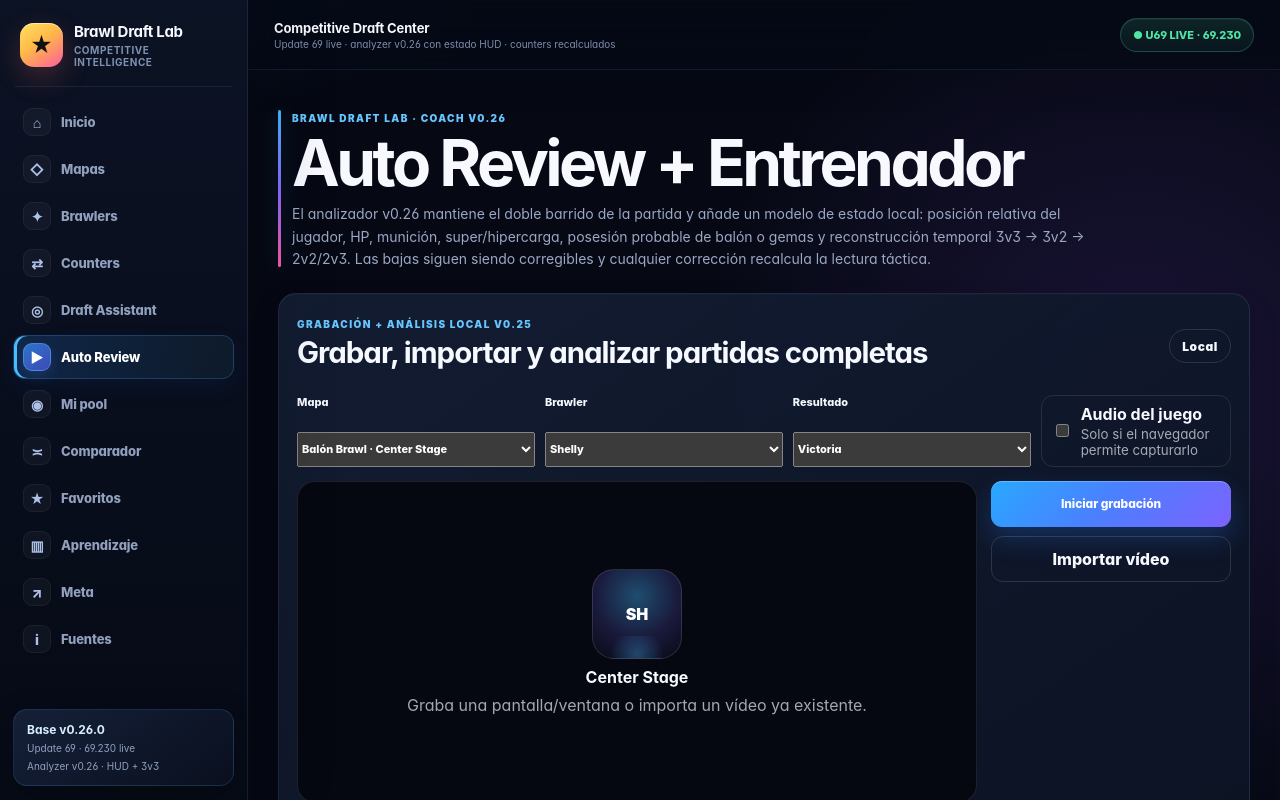
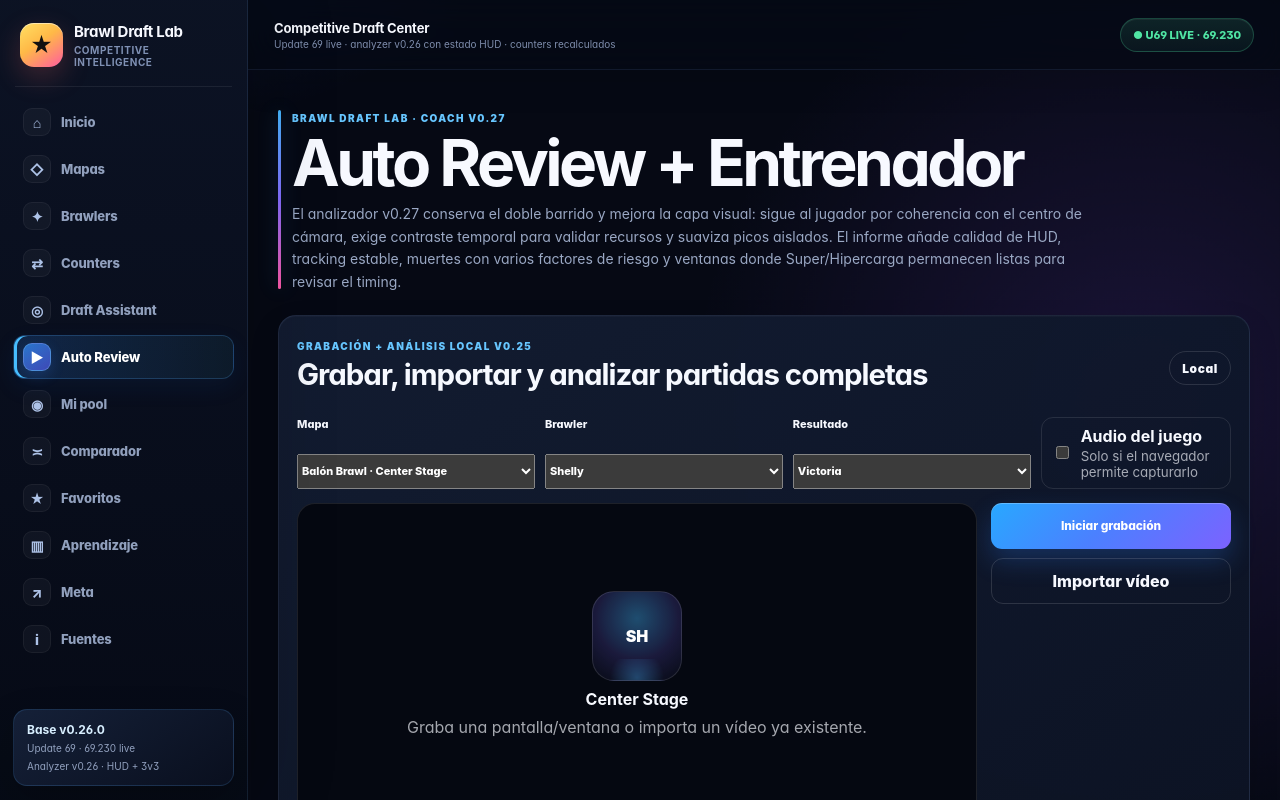
Before and after one commit to Raixerx1/Brawl-Stars-Lab-, a Next.js app: page /live in a window 1280 px wide. Shown: the top 800 px of the page. Built offline with nearby package versions, Linux system fonts and the light colour scheme; no server answers.

Commit message:
chore: surface analyzer v0.27 on Auto Review

```diff
--- a/src/app/live/page.tsx
+++ b/src/app/live/page.tsx
@@ -13,15 +13,15 @@
 
 export const metadata: Metadata = {
   title: "Auto Review y Entrenador",
-  description: "Análisis local de vídeo completo con doble barrido adaptativo, estimación de HP/munición/super/hipercarga/objetivo, reconstrucción 3v3, clasificación corregible de bajas y lectura táctica para Brawl Stars Ranked.",
+  description: "Análisis local de vídeo con doble barrido adaptativo, tracking estabilizado del jugador, calibración robusta de HP/munición/super/hipercarga/objetivo, reconstrucción 3v3 y lectura de riesgo para Brawl Stars Ranked.",
 };
 
 export default function LiveReviewPage() {
   return <div className="page">
     <div className="page-heading">
-      <span className="eyebrow">Brawl Draft Lab · Coach v0.26</span>
+      <span className="eyebrow">Brawl Draft Lab · Coach v0.27</span>
       <h1>Auto Review + Entrenador</h1>
-      <p>El analizador v0.26 mantiene el doble barrido de la partida y añade un modelo de estado local: posición relativa del jugador, HP, munición, super/hipercarga, posesión probable de balón o gemas y reconstrucción temporal 3v3 → 3v2 → 2v2/2v3. Las bajas siguen siendo corregibles y cualquier corrección recalcula la lectura táctica.</p>
+      <p>El analizador v0.27 conserva el doble barrido y mejora la capa visual: sigue al jugador por coherencia con el centro de cámara, exige contraste temporal para validar recursos y suaviza picos aislados. El informe añade calidad de HUD, tracking estable, muertes con varios factores de riesgo y ventanas donde Super/Hipercarga permanecen listas para revisar el timing.</p>
     </div>
     <MatchRecorder maps={maps} brawlers={brawlers} />
     <LiveMatchAnalyzer maps={maps} brawlers={brawlers} />
```
